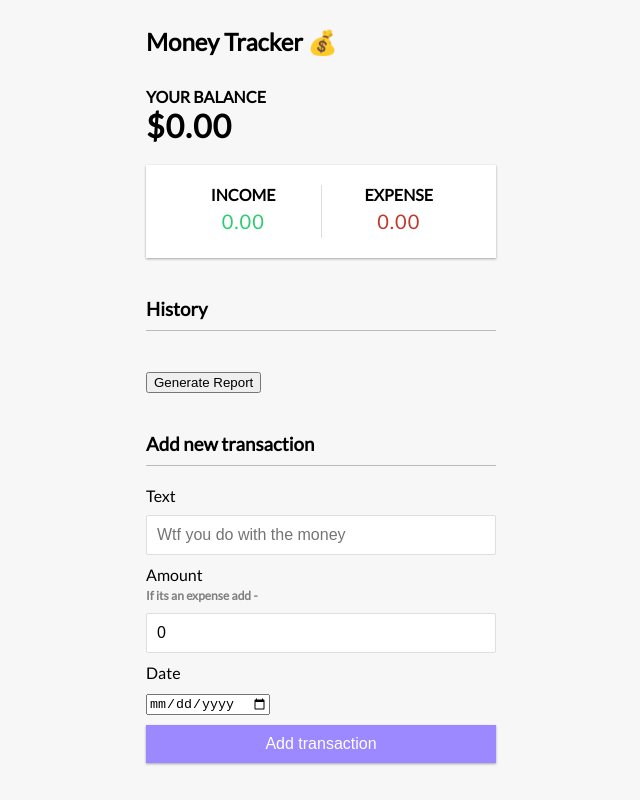
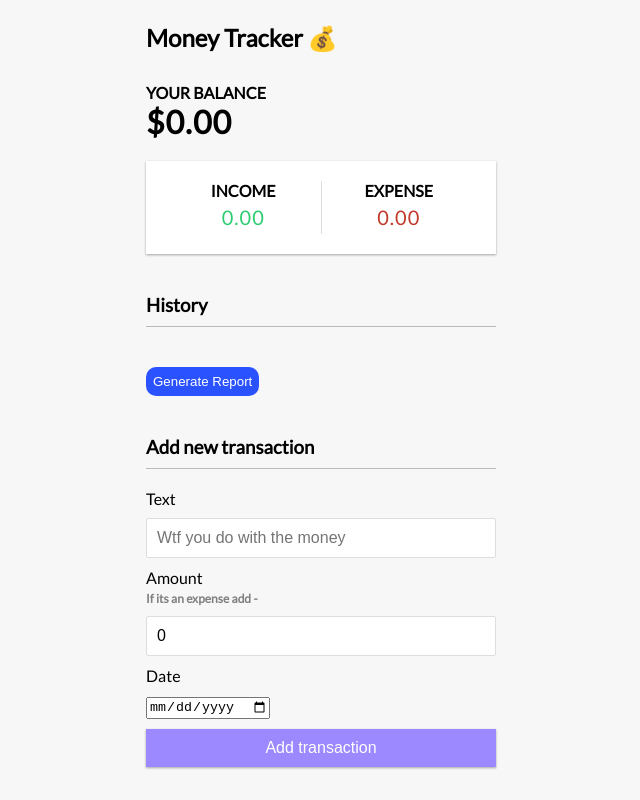
Before and after one commit to Arecio3/shmoney-tracker, a React (Create React App) app: page / in a window 1280 px wide. Shown: the whole page, without its empty margins (319-959 px from the left). Built offline with nearby package versions, Linux system fonts and the light colour scheme.

Commit message:
Styled generate button

```diff
--- a/src/App.css
+++ b/src/App.css
@@ -151,3 +151,12 @@ input[type='number'] {
 .list li:hover .delete-btn {
   opacity: 1;
 }
+
+.generateReportBtn {
+  background-color: #2B52FF;
+  color: rgb(255, 255, 255);
+  padding: 7px;
+  border-radius: 10px;
+  border: none;
+  cursor: pointer;
+}
--- a/src/components/TransactionList.js
+++ b/src/components/TransactionList.js
@@ -1,16 +1,10 @@
-import React, { useContext, useEffect, useState } from 'react'
+import React, { useContext } from 'react'
 import { GlobalContext } from '../context/GlobalState'
 import Transaction from './Transaction';
 import generatePDF from './reportGenerator';
 
 const TransactionList = () => {
   const { transactions } = useContext(GlobalContext);
-  const [tickets, setTickets] = useState([]);
-
-  useEffect(() => {
-    setTickets(transactions)
-  }, [])
-
   // console.log(transactions)
   return (
     <div>
@@ -18,7 +12,7 @@ const TransactionList = () => {
      <ul className="list">
         {transactions.map(transaction => ( <Transaction transaction={transaction} key={transaction.id}/>))}
       </ul>
-      <button onClick={() => generatePDF(transactions)}>Generate Report</button>
+      <button className='generateReportBtn' onClick={() => generatePDF(transactions)}>Generate Report</button>
     </div>
   )
 }
```
Also changed, not shown: firebase.json.
